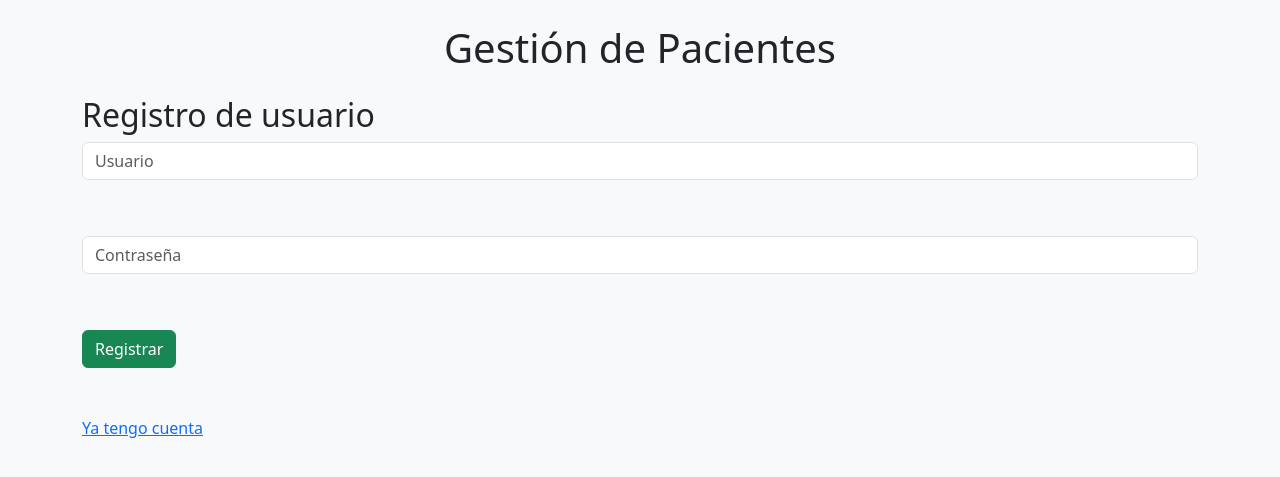
After one commit to RafaelAI25/proyecto_final, a Flask app: page /registro in a window 1280 px wide. The commit adds this page. Shown: the top 477 px of the page. Run offline with Flask 3, Linux system fonts and the light colour scheme.

Commit message:
inclusión validación usuario

```diff
--- a/app.py
+++ b/app.py
@@ -105,10 +105,10 @@ def eliminar_paciente(id):
 @app.route('/login', methods=['GET', 'POST'])
 def login():
     # Verificamos si el método de la solicitud es POST
-    if request.method == 'Post':
+    if request.method == 'post':
         # comprobamos si el usuario y la contraseña son correctos usando la función
         # verificar_usuario de db.py
-        if db.verificar_usuario(request.form['usuario'], request.form['contraseña']):
+        if db.verificar_usuario(request.form[' '], request.form['contraseña']):
             # Si son correctas, almacenamos el nombre de usuario en la sesión
             session['usuario'] = request.form['usuario']
 
@@ -156,6 +156,17 @@ def logout():
     return redirect(url_for('index'))
 
 
+# Se usa para que antes de cualquier requerimiento se ejecute "requerir_login()"
+@app.before_request
+def requerir_login():
+    # Esta función se asegura de que los usuarios que intenten acceder a ciertas rutas
+    # estén autenticados
+
+    rutas_libres = ['login', 'registro', 'static']
+
+    if request.endpoint not in rutas_libres and 'usuario' not in session:
+        return redirect(url_for('login'))
+
 
 
 app.run(host= '0.0.0.0', port=5000, debug=True)
--- a/db.py
+++ b/db.py
@@ -156,4 +156,5 @@ def verificar_usuario(usuario, contraseña):
     if row:
         hashed_contraseña = row[0]
         return check_password_hash(hashed_contraseña, contraseña)  # Verificamos la contraseña
+
     return False  # Usuario no encontrado o contraseña incorrecta
--- /dev/null
+++ b/templates/register.html
@@ -0,0 +1,17 @@
+{% extends "base.html" %}
+
+{% block title %}Registro{% endblock %}
+{% block content %} <!-- Aquí se define el contenido específico de la página -->
+
+<h2>Registro de usuario</h2>
+
+<form method="post">
+    <input type="text" name="usuario" placeholder="Usuario" required class="form-control mb-2"><br><br>
+    <input type="password" name="contraseña" placeholder="Contraseña" required class="form-control mb-2"><br><br>
+
+    <button class="btn btn-success">Registrar</button>
+</form><br><br>
+
+<a href="{{ url_for('login') }}">Ya tengo cuenta</a>
+
+{% endblock %}
```
Also changed, not shown: templates/login.html (+13 -2 lines), data.db.
